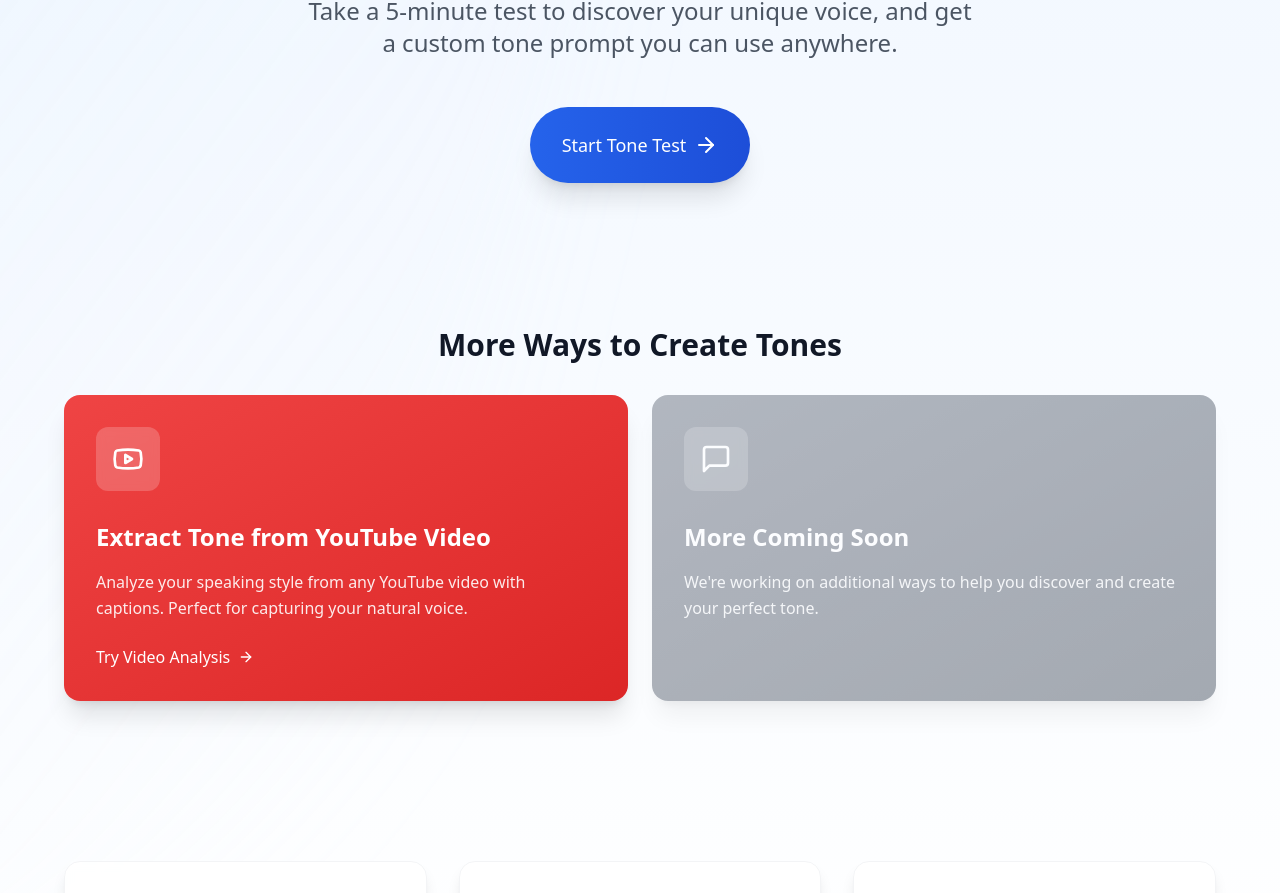
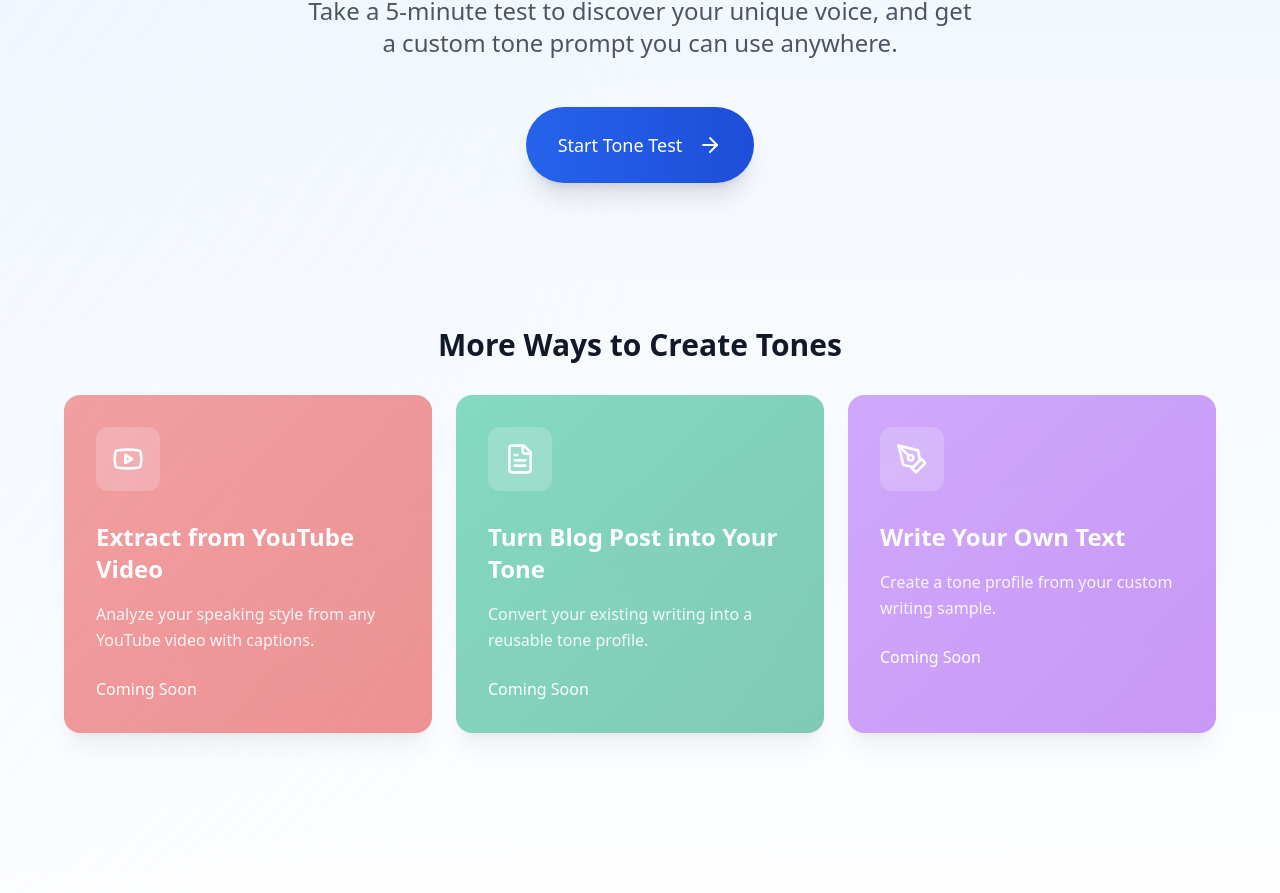
Before and after one commit to digibooms25/tone_finder_v1, a React (Vite) app: page / in a window 1280 px wide. Shown: the part 453-1346 px from the top of the page. Built offline with nearby package versions, Linux system fonts and the light colour scheme; no server answers.

Commit message:
Update More Ways to Create section

```diff
--- a/src/pages/Landing.tsx
+++ b/src/pages/Landing.tsx
@@ -3,7 +3,7 @@ import { useNavigate } from 'react-router-dom';
 import { motion } from 'framer-motion';
 import Button from '../components/Button';
 import { useQuizStore } from '../store/useQuizStore';
-import { Brain, Sliders, Wand2, ArrowRight, Sparkles, MessageSquare, Youtube } from 'lucide-react';
+import { Brain, Sliders, Wand2, ArrowRight, Sparkles, MessageSquare, Youtube, FileText, PenTool } from 'lucide-react';
 
 const Landing: React.FC = () => {
   const navigate = useNavigate();
@@ -68,7 +68,7 @@ const Landing: React.FC = () => {
               size="lg"
               onClick={handleStartTest}
               className="px-12 py-6 text-lg shadow-xl bg-gradient-to-r from-blue-600 to-blue-700 hover:from-blue-700 hover:to-blue-800 transition-all duration-300"
-              icon={<ArrowRight className="ml-2\" size={24} />}
+              icon={<ArrowRight className="ml-2" size={24} />}
               iconPosition="right"
             >
               Start Tone Test
@@ -90,48 +90,46 @@ const Landing: React.FC = () => {
           </motion.h2>
 
           <motion.div
-            className="grid md:grid-cols-2 gap-6"
+            className="grid md:grid-cols-3 gap-6"
             initial={{ opacity: 0, y: 20 }}
             whileInView={{ opacity: 1, y: 0 }}
             viewport={{ once: true }}
           >
-            <motion.div
-              className="relative group cursor-pointer"
-              onClick={() => navigate('/youtube')}
-              whileHover={{ scale: 1.02 }}
-              whileTap={{ scale: 0.98 }}
-            >
-              <div className="h-full p-8 rounded-2xl bg-gradient-to-br from-red-500 to-red-600 hover:from-red-600 hover:to-red-700 transition-all duration-300 shadow-xl">
-                <div className="relative text-white">
-                  <div className="bg-white/20 backdrop-blur-sm p-4 rounded-xl inline-block mb-6">
-                    <Youtube size={32} />
-                  </div>
-                  <h3 className="text-2xl font-bold mb-4">Extract Tone from YouTube Video</h3>
-                  <p className="leading-relaxed mb-6 opacity-90">
-                    Analyze your speaking style from any YouTube video with captions. Perfect for capturing your natural voice.
-                  </p>
-                  <div className="flex items-center font-medium">
-                    <span>Try Video Analysis</span>
-                    <ArrowRight size={16} className="ml-2 group-hover:translate-x-1 transition-transform" />
+            {[
+              {
+                icon: <Youtube size={32} />,
+                title: "Extract from YouTube Video",
+                description: "Analyze your speaking style from any YouTube video with captions.",
+                gradient: "from-red-500 to-red-600"
+              },
+              {
+                icon: <FileText size={32} />,
+                title: "Turn Blog Post into Your Tone",
+                description: "Convert your existing writing into a reusable tone profile.",
+                gradient: "from-emerald-500 to-emerald-600"
+              },
+              {
+                icon: <PenTool size={32} />,
+                title: "Write Your Own Text",
+                description: "Create a tone profile from your custom writing sample.",
+                gradient: "from-purple-500 to-purple-600"
+              }
+            ].map((method, index) => (
+              <div key={index} className="opacity-50 cursor-not-allowed">
+                <div className={`h-full p-8 rounded-2xl bg-gradient-to-br ${method.gradient} shadow-xl`}>
+                  <div className="relative text-white">
+                    <div className="bg-white/20 backdrop-blur-sm p-4 rounded-xl inline-block mb-6">
+                      {method.icon}
+                    </div>
+                    <h3 className="text-2xl font-bold mb-4">{method.title}</h3>
+                    <p className="leading-relaxed mb-6 opacity-90">{method.description}</p>
+                    <div className="flex items-center font-medium">
+                      <span>Coming Soon</span>
+                    </div>
                   </div>
                 </div>
               </div>
-            </motion.div>
-
-            {/* Placeholder for future methods */}
-            <div className="opacity-50 cursor-not-allowed">
-              <div className="h-full p-8 rounded-2xl bg-gradient-to-br from-gray-500 to-gray-600 shadow-xl">
-                <div className="relative text-white">
-                  <div className="bg-white/20 backdrop-blur-sm p-4 rounded-xl inline-block mb-6">
-                    <MessageSquare size={32} />
-                  </div>
-                  <h3 className="text-2xl font-bold mb-4">More Coming Soon</h3>
-                  <p className="leading-relaxed mb-6 opacity-90">
-                    We're working on additional ways to help you discover and create your perfect tone.
-                  </p>
-                </div>
-              </div>
-            </div>
+            ))}
           </motion.div>
         </div>
       </section>
```
